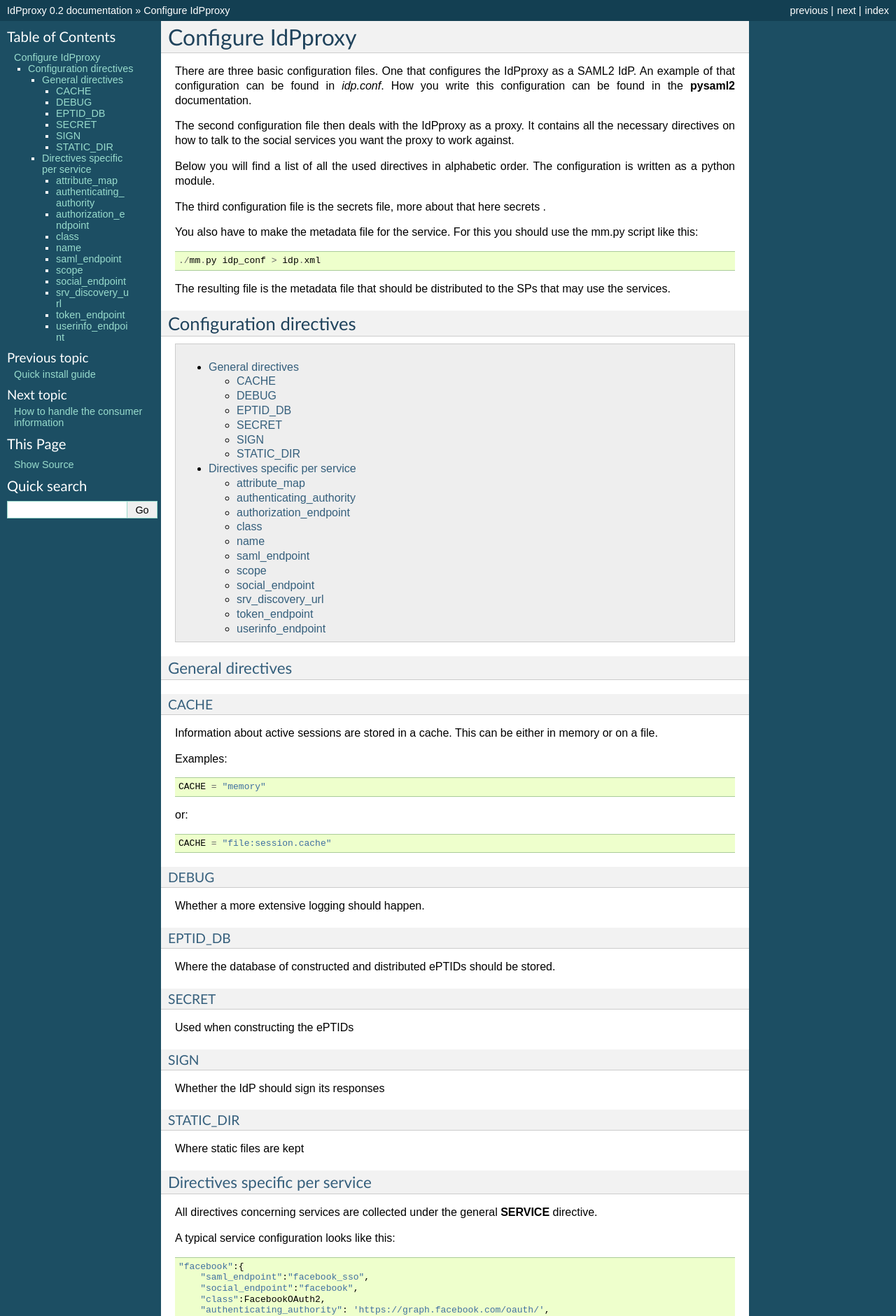
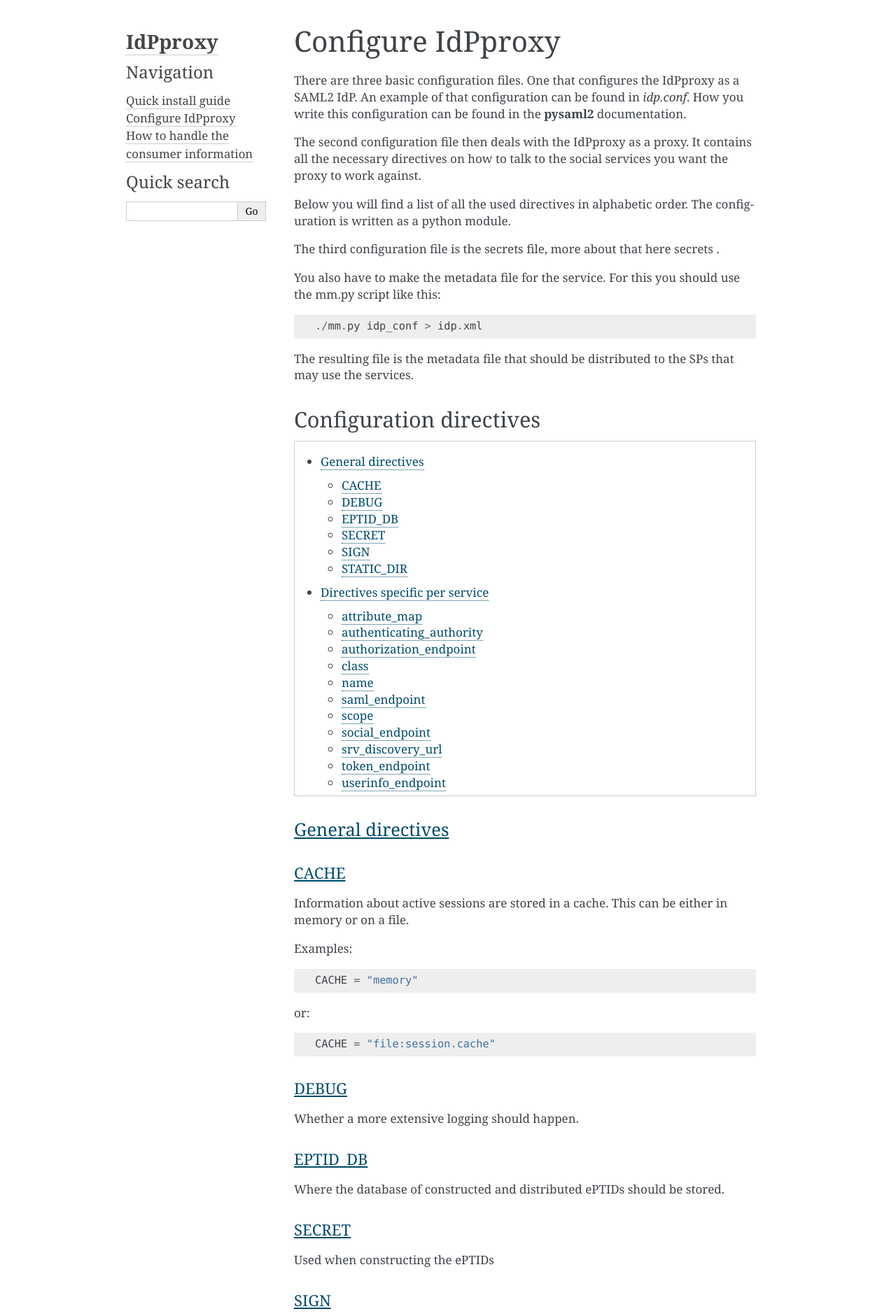
Before and after one commit to rohe/IdPproxy, a Sphinx documentation site: the page built from doc/config.rst, in a window 1280 px wide. Shown: the top 1881 px of the page at 70% size. Built offline with Sphinx 7.4.7, drawn with Linux system fonts in a browser that asks for light colours; pages that are not in the unit, such as notebooks, are missing from menus; some of the changed text lies outside the part shown.

Commit message:
Added alabaster,  code comments and the make.sh file

```diff
--- a/doc/conf.py
+++ b/doc/conf.py
@@ -12,6 +12,7 @@
 # serve to show the default.
 
 import sys, os
+import alabaster
 
 # If extensions (or modules to document with autodoc) are in another directory,
 # add these directories to sys.path here. If the directory is relative to the
@@ -91,7 +92,25 @@ pygments_style = 'sphinx'
 
 # The theme to use for HTML and HTML Help pages.  See the documentation for
 # a list of builtin themes.
-html_theme = 'default'
+html_theme_path = [alabaster.get_path()]
+html_theme = 'alabaster'
+html_sidebars = {
+   '**': [
+       'about.html',
+       'navigation.html',
+       'searchbox.html',
+       'donate.html',
+   ]
+}
+
+html_theme_options = {
+   'description': '',
+   'github_button': False,
+   'github_user': 'its-dirg',
+   'github_repo': 'saml2testGui',
+   'github_banner': False,
+
+}
 
 # Theme options are theme-specific and customize the look and feel of a theme
 # further.  For a list of options available for each theme, see the
--- a/doc/index.rst
+++ b/doc/index.rst
@@ -17,6 +17,7 @@ Contents:
    install
    config
    secrets
+   idpproxy
 
 Indices and tables
 ==================
```
Also changed, not shown: 1 other file.
